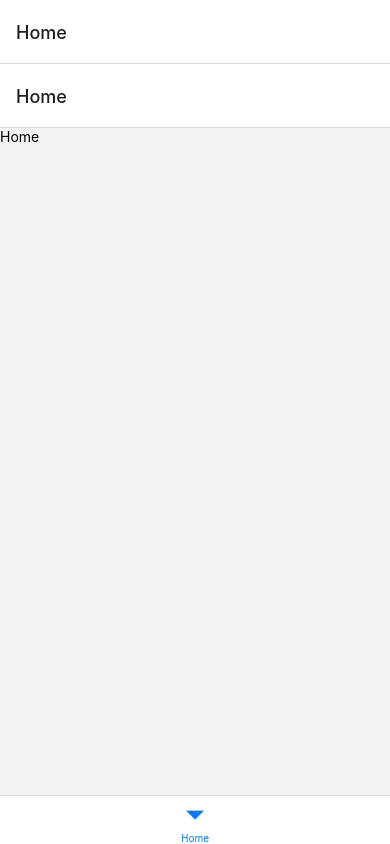
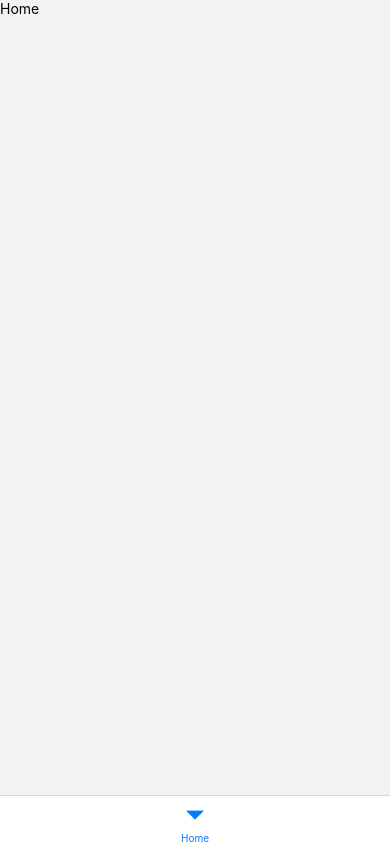
Before and after one commit to jswj30/MMATimer, a React Native app: screen /Home in a window 390 px wide. Built offline with nearby package versions, Linux system fonts and the light colour scheme.

Commit message:
Tab navigation 헤더 제거

```diff
--- a/components/home/HomeMain.tsx
+++ b/components/home/HomeMain.tsx
@@ -1,11 +1,11 @@
 import React from 'react';
-import {View, Text} from 'react-native';
+import {View, Text, SafeAreaView} from 'react-native';
 
 const HomeMain = () => {
   return (
-    <View>
+    <SafeAreaView>
       <Text>Home</Text>
-    </View>
+    </SafeAreaView>
   );
 };
 
--- a/screens/HomeStack.tsx
+++ b/screens/HomeStack.tsx
@@ -8,7 +8,13 @@ const Stack = createNativeStackNavigator();
 const HomeStack = () => {
   return (
     <Stack.Navigator initialRouteName="Home">
-      <Stack.Screen name="Home" component={HomeMain} />
+      <Stack.Screen
+        name="Home"
+        component={HomeMain}
+        options={{
+          headerShown: false,
+        }}
+      />
     </Stack.Navigator>
   );
 };
--- a/screens/RootStack.tsx
+++ b/screens/RootStack.tsx
@@ -8,7 +8,13 @@ const Tab = createBottomTabNavigator();
 const RootStack = () => {
   return (
     <Tab.Navigator initialRouteName="Home">
-      <Tab.Screen name="Home" component={HomeStack} />
+      <Tab.Screen
+        name="Home"
+        component={HomeStack}
+        options={{
+          headerShown: false,
+        }}
+      />
     </Tab.Navigator>
   );
 };
```
